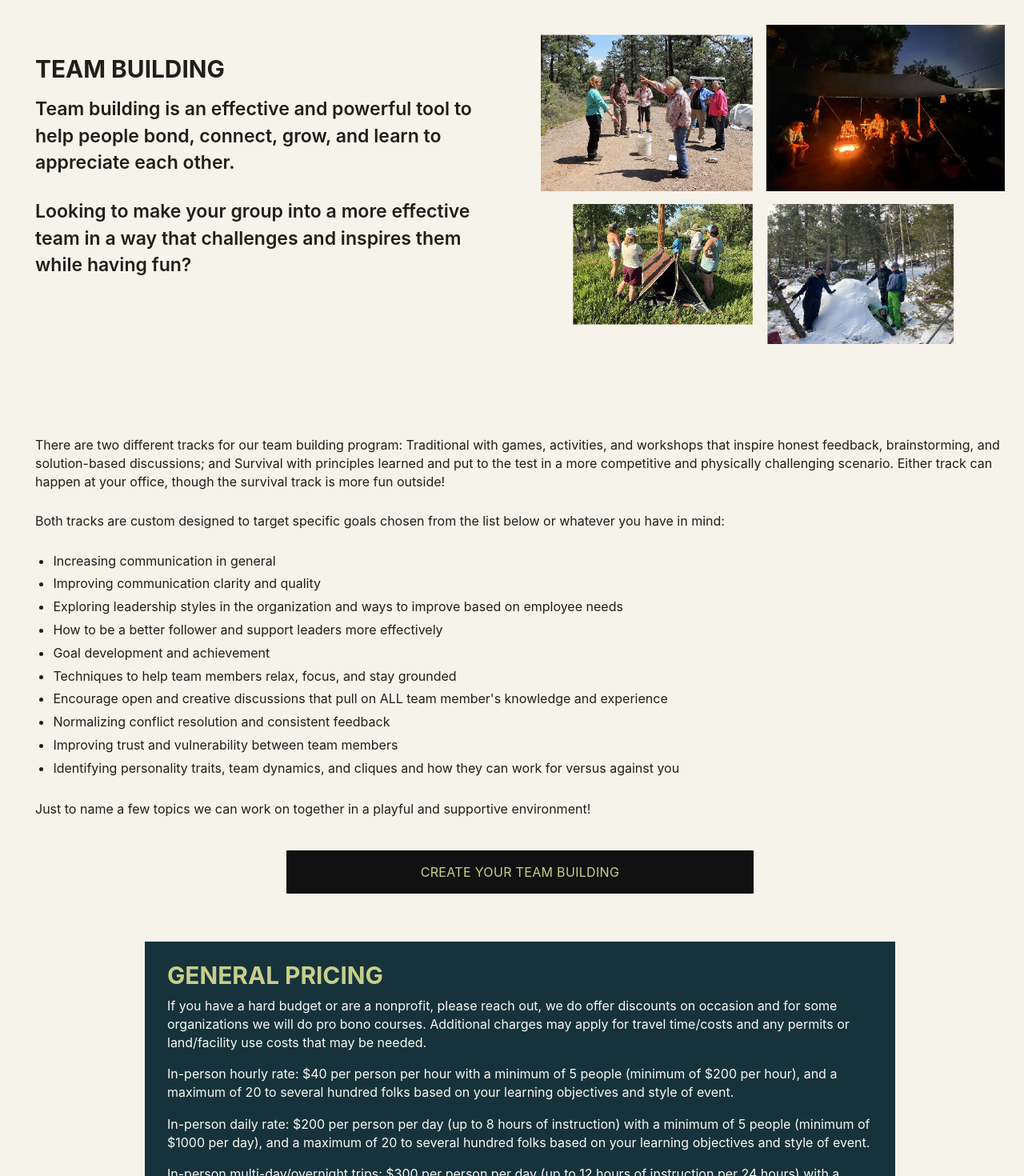
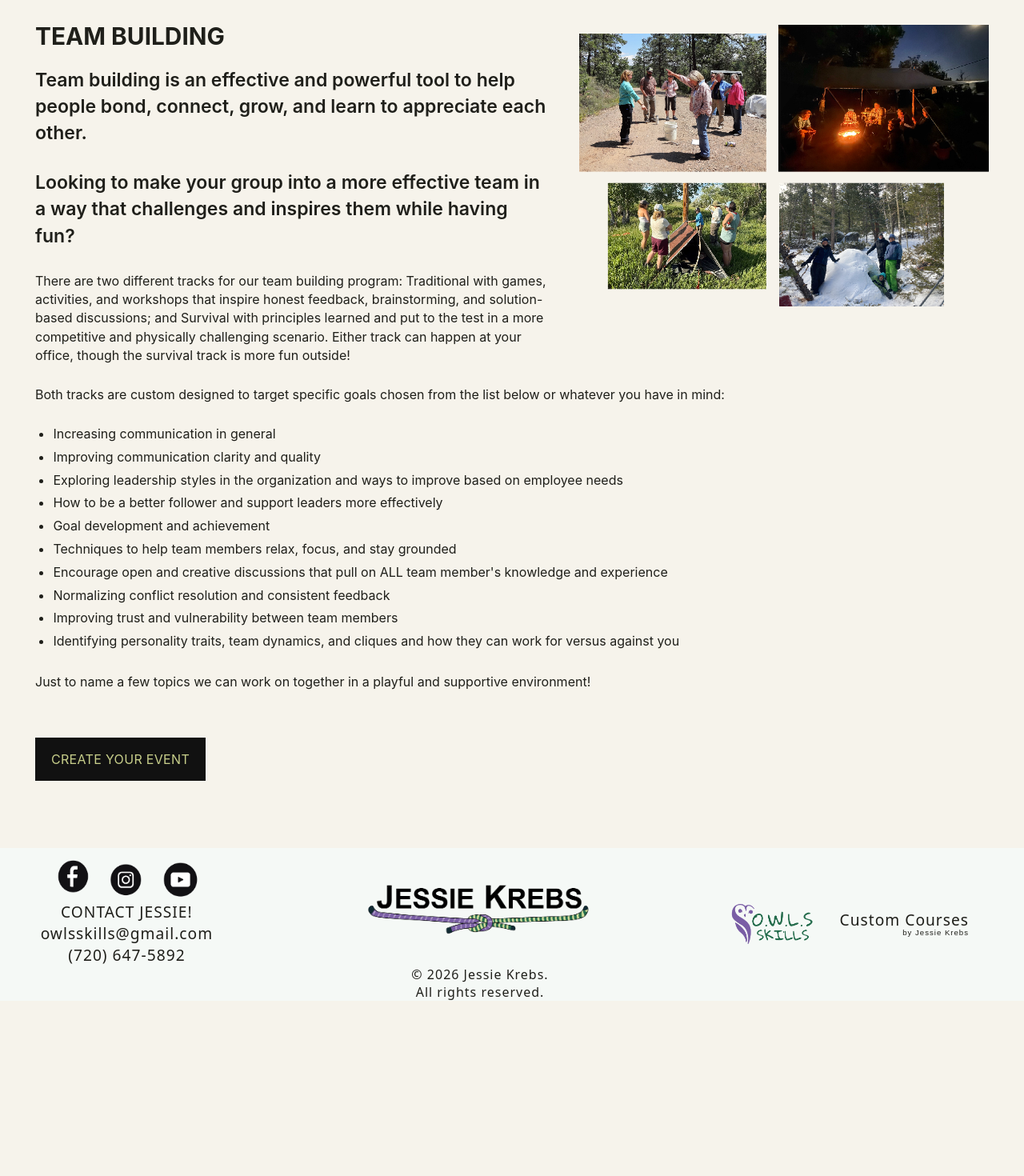
Before and after one commit to OWLSSkills/Jessie_Krebs, a Next.js app: page /team_building in a window 1280 px wide. Shown: the part 120-1590 px from the top of the page at 80% size. After the commit the page ends 1371 px from the top, so only its background shows below. Built offline with nearby package versions, Linux system fonts and the light colour scheme.

Commit message:
same styling as corporate events for team building. Note none of the text is long enough to wrap to the right

```diff
--- a/src/app/components/team_building/TeamBuildingDetailSection.module.css
+++ b/src/app/components/team_building/TeamBuildingDetailSection.module.css
@@ -1,54 +1,3 @@
-.section {
-  background: var(--color-bg);
-  padding: clamp(2.5rem, 4vw, 4rem) 0;
-  margin-top: 100px;
-  margin-left: 20px;
-
-}
-.intro{
-    margin-top: 7%;
-}
-.inner {
-  width: min(100% - 48px, 1360px);
-  margin: 0 auto;
-}
-
-.topRow {
-  display: grid;
-  grid-template-columns:1fr 1fr;
-  gap: clamp(2rem, 4vw, 4rem);
-  align-items: start;
-  margin-bottom: 2rem;
-}
-
-
-.heading {
-  margin-bottom: 1.25rem;
-}
-
-.lead {
-  font-weight: 600;
-}
-
-.mosaicWrap {
-  position: relative;
-  width: 100%;
-  aspect-ratio: 1 / 0.83;
-  justify-self: end;
-}
-
-.mosaicImage {
-  object-fit: contain;
-  object-position: top center;
-}
-
-.bodyCopy {
-  max-width: 100%;
-}
-
-.bodyCopy p {
-  max-width: none;
-}
 
 .list {
   margin: 0 0 1.75rem 1.4rem;
@@ -63,46 +12,77 @@
   margin-bottom: 0.35rem;
 }
 
-.ctaRow {
-  display: flex;
-  justify-content: center;
-  margin-top: 2.5rem;
+
+
+
+/* ///////////////////////// */
+/* ///////////////////////// */
+
+
+
+.section {
+  background: var(--color-bg);
+  padding: clamp(2.5rem, 4vw, 4rem) 20px;
+  margin-top: 100px;
 }
 
-.cta {
-  min-width: min(100%, 34rem);
+.inner {
+  width: min(100% - 48px, 1360px);
+  margin: 0 auto;
 }
 
-@media (max-width: 980px) {
-  .topRow {
-    grid-template-columns: 1fr;
+.contentFlow {
+  display: flow-root;
 }
 
-  .intro {
+.title {
+  margin: 0 0 1.5rem;
+}
+
+.lead {
+  font-weight: 600;
+  margin: 0 0 1.75rem;
   max-width: none;
 }
 
-  .lead {
+.contentFlow p {
   max-width: none;
 }
 
 .mosaicWrap {
-    justify-self: start;
-    max-width: 520px;
+  float: right;
+  position: relative;
+  width: min(40vw, 560px);
+  height: 360px; /* reduce until it looks right */
+  margin: 0 0 1.25rem clamp(1.25rem, 3vw, 2.5rem);
+  overflow: hidden;
+}
+
+.mosaicImage {
+  object-fit: contain;
+  object-position: top center;
+}
+
+.ctaRow {
+  display: flex;
+  justify-content: flex-start;
+  margin-top: 2rem;
+}
+
+@media (max-width: 980px) {
+  .mosaicWrap {
+    float: none;
+    width: min(100%, 560px);
+    margin: 0 auto 1.5rem;
   }
 }
 
 @media (max-width: 768px) {
-  .inner {
-    width: min(100% - 24px, 1360px);
-  }
-
   .section {
     padding: 2rem 0;
   }
 
-  .cta {
-    min-width: 0;
-    width: 100%;
+  .inner {
+    width: min(100% - 24px, 1360px);
   }
 }
--- a/src/app/components/team_building/TeamBuildingDetailSection.tsx
+++ b/src/app/components/team_building/TeamBuildingDetailSection.tsx
@@ -1,27 +1,145 @@
+// import Image from "next/image";
+// import styles from "./TeamBuildingDetailSection.module.css";
+// import { SquareButton } from "../interaction/SquareButton";
+// import { ContentPanel } from "../content/ContentPanel";
+
+// export function TeamBuildingDetailSection() {
+//     return (
+//         <section className={styles.section}>
+//             <div className={styles.inner}>
+//                 <div className={styles.topRow}>
+//                     <div className={styles.intro}>
+//                         <h2 className={`heading_black ${styles.heading}`}>TEAM BUILDING</h2>
+
+//                         <p className={`paragraph_medium_black ${styles.lead}`}>
+//                             Team building is an effective and powerful tool to help people
+//                             bond, connect, grow, and learn to appreciate each other.
+//                         </p>
+
+//                         <p className={`paragraph_medium_black ${styles.lead}`}>
+//                             Looking to make your group into a more effective team in a way
+//                             that challenges and inspires them while having fun?
+//                         </p>
+//                     </div>
+
+//                     <div className={styles.mosaicWrap}>
+//                         <Image
+//                             src="/Team_Building/Visualmosaic_2.png"
+//                             alt="Team building visual mosaic"
+//                             fill
+//                             className={styles.mosaicImage}
+//                             sizes="(max-width: 480px) calc(100vw - 24px), 430px"
+
+//                         />
+//                     </div>
+//                 </div>
+
+//                 <div className={styles.bodyCopy}>
+//                     <p className="paragraph_small_black">
+//                         There are two different tracks for our team building program:
+//                         Traditional with games, activities, and workshops that inspire
+//                         honest feedback, brainstorming, and solution-based discussions; and
+//                         Survival with principles learned and put to the test in a more
+//                         competitive and physically challenging scenario. Either track can
+//                         happen at your office, though the survival track is more fun
+//                         outside!
+//                     </p>
+
+//                     <p className="paragraph_small_black">
+//                         Both tracks are custom designed to target specific goals chosen from
+//                         the list below or whatever you have in mind:
+//                     </p>
+
+//                     <ul className={styles.list}>
+//                         <li>Increasing communication in general</li>
+//                         <li>Improving communication clarity and quality</li>
+//                         <li>
+//                             Exploring leadership styles in the organization and ways to
+//                             improve based on employee needs
+//                         </li>
+//                         <li>
+//                             How to be a better follower and support leaders more effectively
+//                         </li>
+//                         <li>Goal development and achievement</li>
+//                         <li>
+//                             Techniques to help team members relax, focus, and stay grounded
+//                         </li>
+//                         <li>
+//                             Encourage open and creative discussions that pull on ALL team
+//                             member&apos;s knowledge and experience
+//                         </li>
+//                         <li>Normalizing conflict resolution and consistent feedback</li>
+//                         <li>
+//                             Improving trust and vulnerability between team members
+//                         </li>
+//                         <li>
+//                             Identifying personality traits, team dynamics, and cliques and
+//                             how they can work for versus against you
+//                         </li>
+//                     </ul>
+
+//                     <p className="paragraph_small_black">
+//                         Just to name a few topics we can work on together in a playful and
+//                         supportive environment!
+//                     </p>
+//                 </div>
+
+//                 <div className={styles.ctaRow}>
+//                     <SquareButton
+//                         href="/contact"
+//                         shape="rounded"
+//                         className={styles.cta}
+//                     >
+//                         CREATE YOUR TEAM BUILDING
+//                     </SquareButton>
+//                 </div>
+//             </div>
+//             <br />
+//             <br />
+//             <br />
+//             <ContentPanel
+//                 title="General Pricing"
+//                 width="70%"
+//                 paragraphs={[
+//                     <>
+//                         If you have a hard budget or are a nonprofit, please reach out,
+//                         we do offer discounts on occasion and for some organizations we
+//                         will do pro bono courses. Additional charges may apply for travel
+//                         time/costs and any permits or land/facility use costs that may be needed.
+//                     </>,
+//                     <>
+//                         In-person hourly rate: $40 per person per hour with a minimum of 5 people
+//                         (minimum of $200 per hour), and a maximum of 20 to several hundred folks
+//                         based on your learning objectives and style of event.
+//                     </>,
+//                     <>
+
+//                         In-person daily rate: $200 per person
+//                         per day (up to 8 hours of instruction) with a minimum of 5 people (minimum of $1000 per day),
+//                         and a maximum of 20 to several hundred folks based on your learning objectives and style of event.
+//                     </>,
+//                     <>
+//                         In-person multi-day/overnight trips: $300 per person per day (up to 12 hours of instruction per 24
+//                         hours) with a minimum of 5 people (minimum of $1500 per day), and a maximum of anywhere
+//                         from 8 to 12 folks based on your learning objectives. This usually also includes dinners
+//                         cooked over the fire for all participants.
+
+//                     </>]}
+//             />
+//         </section>
+//     );
+// }
+
+
 import Image from "next/image";
 import styles from "./TeamBuildingDetailSection.module.css";
 import { SquareButton } from "../interaction/SquareButton";
-import { ContentPanel } from "../content/ContentPanel";
 
 export function TeamBuildingDetailSection() {
     return (
         <section className={styles.section}>
             <div className={styles.inner}>
-                <div className={styles.topRow}>
-                    <div className={styles.intro}>
-                        <h2 className={`heading_black ${styles.heading}`}>TEAM BUILDING</h2>
-
-                        <p className={`paragraph_medium_black ${styles.lead}`}>
-                            Team building is an effective and powerful tool to help people
-                            bond, connect, grow, and learn to appreciate each other.
-                        </p>
-
-                        <p className={`paragraph_medium_black ${styles.lead}`}>
-                            Looking to make your group into a more effective team in a way
-                            that challenges and inspires them while having fun?
-                        </p>
-                    </div>
-
+                <div className={styles.contentFlow}>
                     <div className={styles.mosaicWrap}>
                         <Image
                             src="/Team_Building/Visualmosaic_2.png"
@@ -32,9 +150,18 @@ export function TeamBuildingDetailSection() {
 
                         />
                     </div>
-                </div>
 
-                <div className={styles.bodyCopy}>
+                    <h1 className={`heading_black ${styles.title}`}>TEAM BUILDING</h1>
+
+                    <p className={`paragraph_medium_black ${styles.lead}`}>
+                        Team building is an effective and powerful tool to help people
+                        bond, connect, grow, and learn to appreciate each other.
+                    </p>
+                    <p className={`paragraph_medium_black ${styles.lead}`}>
+                        Looking to make your group into a more effective team in a way
+                        that challenges and inspires them while having fun?
+                    </p>
+
                     <p className="paragraph_small_black">
                         There are two different tracks for our team building program:
                         Traditional with games, activities, and workshops that inspire
@@ -44,7 +171,6 @@ export function TeamBuildingDetailSection() {
                         happen at your office, though the survival track is more fun
                         outside!
                     </p>
-
                     <p className="paragraph_small_black">
                         Both tracks are custom designed to target specific goals chosen from
                         the list below or whatever you have in mind:
@@ -85,47 +211,11 @@ export function TeamBuildingDetailSection() {
                 </div>
 
                 <div className={styles.ctaRow}>
-                    <SquareButton
-                        href="/contact"
-                        shape="rounded"
-                        className={styles.cta}
-                    >
-                        CREATE YOUR TEAM BUILDING
+                    <SquareButton href="/contact" shape="rounded">
+                        CREATE YOUR EVENT
                     </SquareButton>
                 </div>
             </div>
-            <br />
-            <br />
-            <br />
-            <ContentPanel
-                title="General Pricing"
-                width="70%"
-                paragraphs={[
-                    <>
-                        If you have a hard budget or are a nonprofit, please reach out,
-                        we do offer discounts on occasion and for some organizations we
-                        will do pro bono courses. Additional charges may apply for travel
-                        time/costs and any permits or land/facility use costs that may be needed.
-                    </>,
-                    <>
-                        In-person hourly rate: $40 per person per hour with a minimum of 5 people
-                        (minimum of $200 per hour), and a maximum of 20 to several hundred folks
-                        based on your learning objectives and style of event.
-                    </>,
-                    <>
-
-                        In-person daily rate: $200 per person
-                        per day (up to 8 hours of instruction) with a minimum of 5 people (minimum of $1000 per day),
-                        and a maximum of 20 to several hundred folks based on your learning objectives and style of event.
-                    </>,
-                    <>
-                        In-person multi-day/overnight trips: $300 per person per day (up to 12 hours of instruction per 24
-                        hours) with a minimum of 5 people (minimum of $1500 per day), and a maximum of anywhere
-                        from 8 to 12 folks based on your learning objectives. This usually also includes dinners
-                        cooked over the fire for all participants.
-
-                    </>]}
-            />
         </section>
     );
 }
```
Also changed, not shown: src/app/components/keynote/KeynoteSpeakerDetailSection.tsx (+0 -70 lines). Lines whose indentation alone changed are shown as unchanged.
